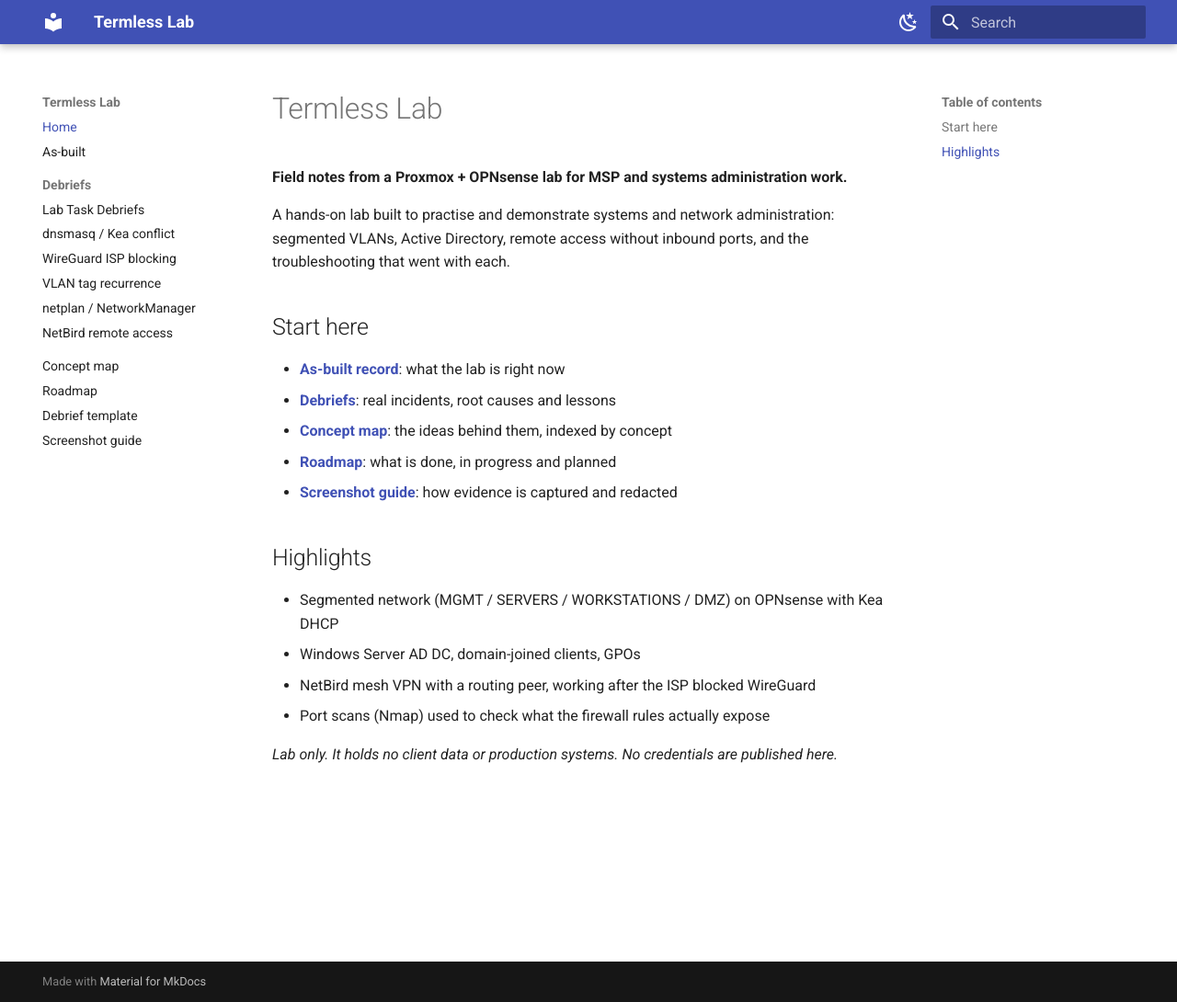
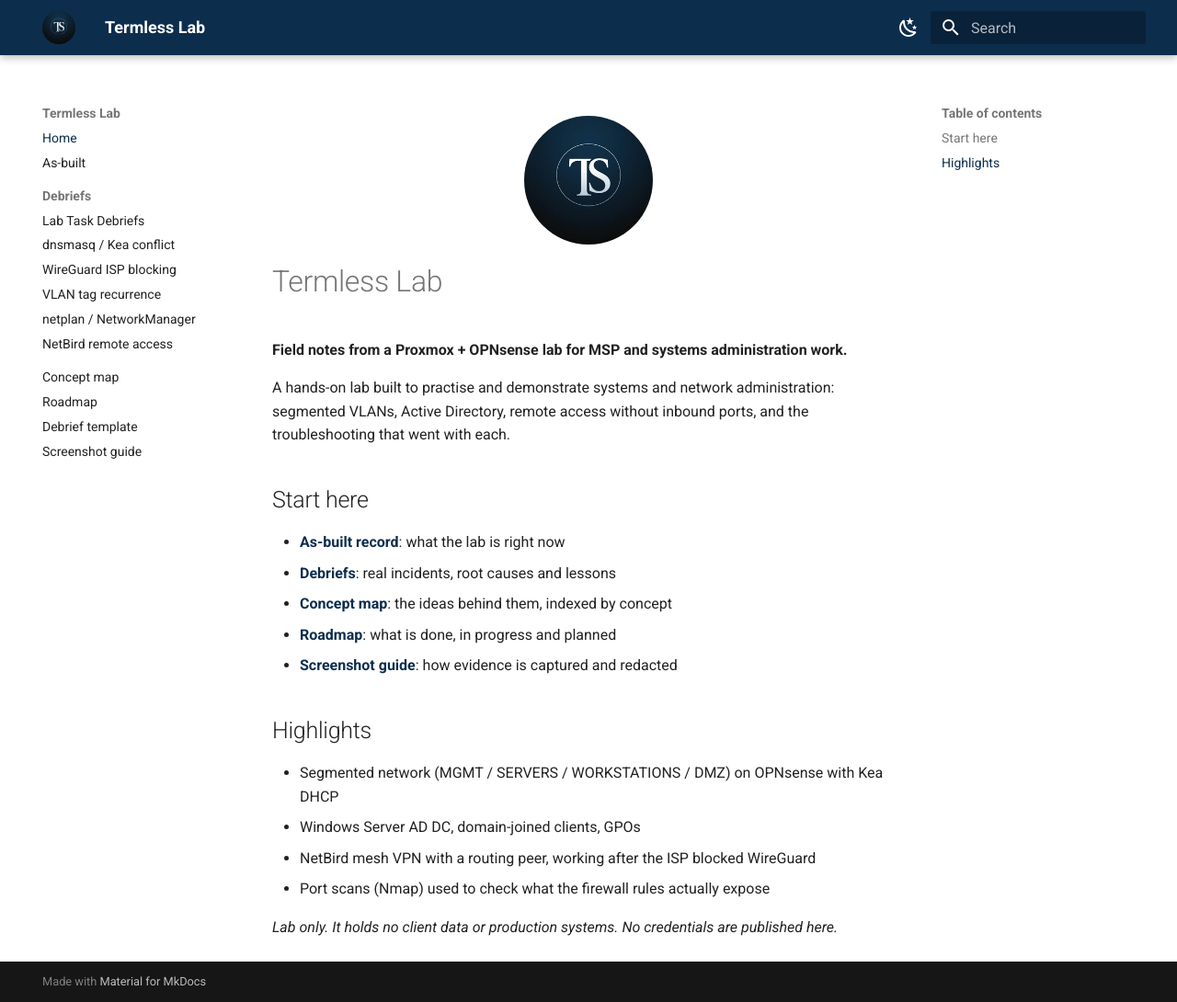
Before and after one commit to euginemusyimi/termless-lab, an MkDocs documentation site: the page built from docs/index.md, in a window 1280 px wide and 1090 px high. Shown: the whole window at 92% size. Built offline with MkDocs 1.6.1 and Material for MkDocs 9.7.7, drawn with Linux system fonts in a browser that asks for light colours.

Commit message:
Add files via upload

```diff
--- a/docs/index.md
+++ b/docs/index.md
@@ -1,3 +1,5 @@
+![Termless Solution logo](assets/logo.png){ .home-logo }
+
 # Termless Lab
 
 **Field notes from a Proxmox + OPNsense lab for MSP and systems administration work.**
--- /dev/null
+++ b/docs/stylesheets/extra.css
@@ -0,0 +1,8 @@
+:root, [data-md-color-scheme="default"], [data-md-color-scheme="slate"] {
+  --md-primary-fg-color: #0d2d4d;
+  --md-primary-fg-color--light: #1c4a75;
+  --md-primary-fg-color--dark: #07192b;
+  --md-accent-fg-color: #5aa0d8;
+}
+.md-header__button.md-logo img { border-radius: 50%; height: 1.8rem; width: 1.8rem; }
+.home-logo { display:block; margin: 0 auto 1rem; width: 140px; border-radius: 50%; }
--- a/mkdocs.yml
+++ b/mkdocs.yml
@@ -2,6 +2,8 @@ site_name: Termless Lab
 site_description: Field notes from a Proxmox + OPNsense lab - builds, breakages and root causes
 theme:
   name: material
+  logo: assets/logo.png
+  favicon: assets/favicon.png
   features:
     - navigation.sections
     - navigation.top
@@ -12,6 +14,8 @@ theme:
       toggle: {icon: material/weather-night, name: Dark mode}
     - scheme: slate
       toggle: {icon: material/weather-sunny, name: Light mode}
+extra_css:
+  - stylesheets/extra.css
 markdown_extensions:
   - tables
   - admonition
```
Also changed, not shown: README.md (+2 -0 lines), docs/assets/favicon.png (added), docs/assets/logo.png (added), docs/assets/social-preview.png (added).
